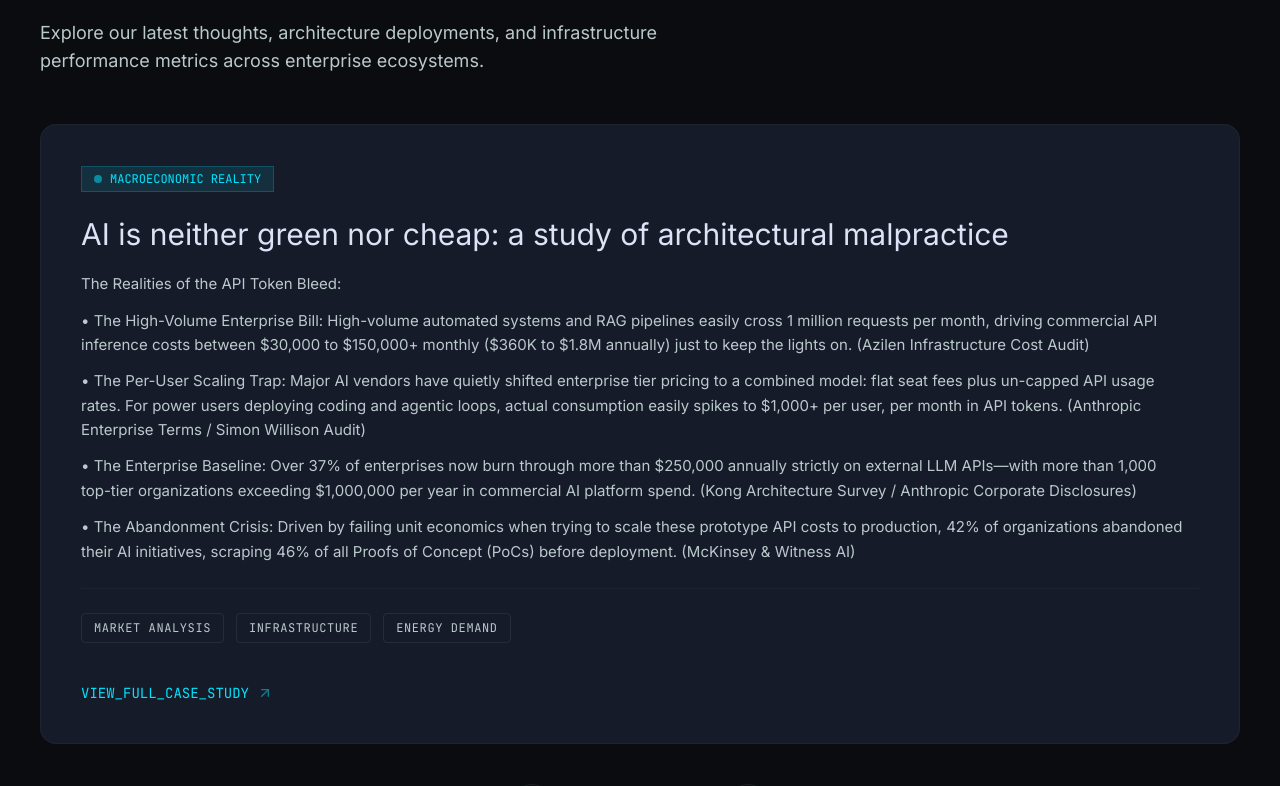
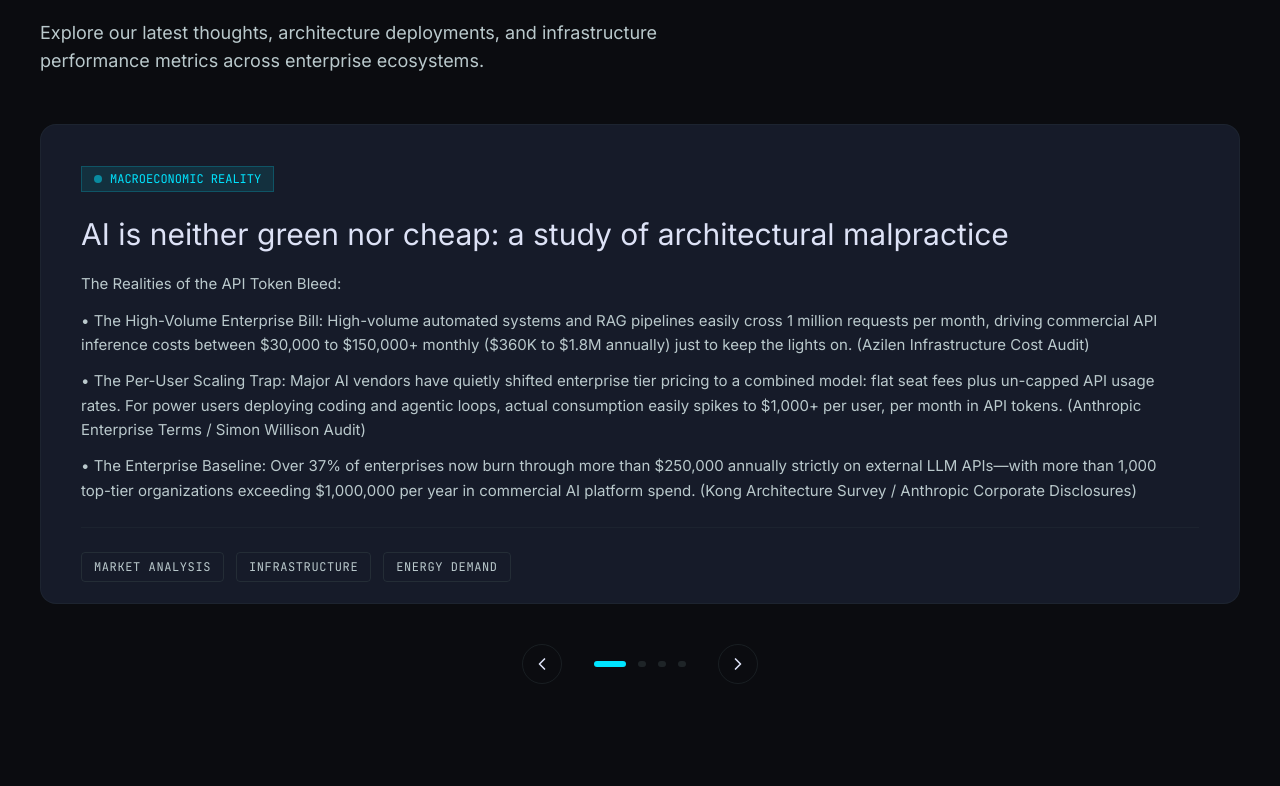
Before and after one commit to opensourcepundits/dot42, a React (Vite) app: page / in a window 1280 px wide. Shown: the part 5840-6626 px from the top of the page. Built offline with nearby package versions, Linux system fonts and the light colour scheme.

Commit message:
case studies

```diff
--- a/src/components/CaseStudies.tsx
+++ b/src/components/CaseStudies.tsx
@@ -106,7 +106,7 @@
     title: "AI is neither green nor cheap: a study of architectural malpractice",
     metric: "Macroeconomic Reality",
     description:
-      "The Realities of the API Token Bleed:\n\n• The High-Volume Enterprise Bill: High-volume automated systems and RAG pipelines easily cross 1 million requests per month, driving commercial API inference costs between $30,000 to $150,000+ monthly ($360K to $1.8M annually) just to keep the lights on. (Azilen Infrastructure Cost Audit)\n\n• The Per-User Scaling Trap: Major AI vendors have quietly shifted enterprise tier pricing to a combined model: flat seat fees plus un-capped API usage rates. For power users deploying coding and agentic loops, actual consumption easily spikes to $1,000+ per user, per month in API tokens. (Anthropic Enterprise Terms / Simon Willison Audit)\n\n• The Enterprise Baseline: Over 37% of enterprises now burn through more than $250,000 annually strictly on external LLM APIs—with more than 1,000 top-tier organizations exceeding $1,000,000 per year in commercial AI platform spend. (Kong Architecture Survey / Anthropic Corporate Disclosures)\n\n• The Abandonment Crisis: Driven by failing unit economics when trying to scale these prototype API costs to production, 42% of organizations abandoned their AI initiatives, scraping 46% of all Proofs of Concept (PoCs) before deployment. (McKinsey & Witness AI)",
+      "The Realities of the API Token Bleed:\n\n• The High-Volume Enterprise Bill: High-volume automated systems and RAG pipelines easily cross 1 million requests per month, driving commercial API inference costs between $30,000 to $150,000+ monthly ($360K to $1.8M annually) just to keep the lights on. (Azilen Infrastructure Cost Audit)\n\n• The Per-User Scaling Trap: Major AI vendors have quietly shifted enterprise tier pricing to a combined model: flat seat fees plus un-capped API usage rates. For power users deploying coding and agentic loops, actual consumption easily spikes to $1,000+ per user, per month in API tokens. (Anthropic Enterprise Terms / Simon Willison Audit)\n\n• The Enterprise Baseline: Over 37% of enterprises now burn through more than $250,000 annually strictly on external LLM APIs—with more than 1,000 top-tier organizations exceeding $1,000,000 per year in commercial AI platform spend. (Kong Architecture Survey / Anthropic Corporate Disclosures)",
     tags: ["Market Analysis", "Infrastructure", "Energy Demand"],
     image: "https://images.unsplash.com/photo-1551288049-bebda4e38f71?auto=format&fit=crop&q=80&w=2070",
     article: ARTICLE_CONTENT
@@ -116,22 +116,13 @@
     title: "Small custom models are the way to go",
     metric: "80% Workload",
     description:
-      "Why 2026 marks the turning point toward Small Language Models (SLMs) to handle complex routine enterprise tasks efficiently.",
+      "• The Challenge: Businesses are increasingly frustrated by the bloated infrastructure and unpredictable costs of general-purpose models, which often process unnecessary data and struggle with highly specialized, domain-specific tasks.\n\n• The Solution: We transitioned workflows to lean, custom-trained Small Language Models (SLMs) fine-tuned on curated industry datasets, enabling high-performance inference that runs entirely on cost-effective, edge-ready hardware.\n\n• The Impact: Achieved a 90% reduction in infrastructure overhead and 4x faster response times, while significantly boosting task-specific accuracy and ensuring total data sovereignty.",
     tags: ["SLMs", "Enterprise AI", "Cost Optimization"],
     image: "https://images.unsplash.com/photo-1587620962725-abab7fe55159?auto=format&fit=crop&q=80&w=1931",
     article: ARTICLE_2_CONTENT
   },
   {
     id: 3,
-    title: "Slashing Verification Costs via Multi-Agent Workflows",
-    metric: "-85% Review Time",
-    description:
-      "• The Challenge: A top-tier legal firm was manually auditing thousands of documents against precedents using standard commercial LLMs. The high token-count limits and latency drastically raised the cost per case without guaranteeing deterministic accuracy.\n\n• The Solution: We deployed an air-gapped, customized semantic processing pipeline anchored directly to their internal document repository via standard MCP servers, orchestrated by a robust multi-agent network.\n\n• The Impact: Reduced legal review hours by 85% while fully preserving client confidentiality through strict, role-based tool restrictions and exclusively private local inference.",
-    tags: ["Multi-Agent Networks", "Data Sovereignty", "Legal Tech"],
-    image: "https://images.unsplash.com/photo-1589829085413-56de8ae18c73?auto=format&fit=crop&q=80&w=2070",
-  },
-  {
-    id: 4,
     title: "Deterministic Vision Pipelines for High-Speed Manufacturing",
     metric: "$2.4M Annual Savings",
     description:
@@ -140,7 +131,7 @@
     image: "https://images.unsplash.com/photo-1581091226825-a6a2a5aee158?auto=format&fit=crop&q=80&w=2070",
   },
   {
-    id: 5,
+    id: 4,
     title: "Preemptive Churn Interception via Behavioral Analytics",
     metric: "+22% LTV Retention",
     description:
@@ -195,7 +186,7 @@
           </div>
         </div>
 
-        <div className="relative overflow-hidden bg-surface-container-low border border-outline-variant/20 rounded-lg">
+        <div className="relative overflow-hidden bg-surface-container-low border border-outline-variant/20 rounded-lg min-h-[550px] lg:min-h-[480px]">
           <AnimatePresence mode="wait">
             <motion.div
               key={currentIndex}
@@ -203,9 +194,9 @@
               animate={{ opacity: 1, x: 0 }}
               exit={{ opacity: 0, x: -20 }}
               transition={{ duration: 0.4, ease: "easeInOut" }}
-              className="flex flex-col h-full"
+              className="flex flex-col h-full absolute inset-0"
             >
-              <div className="p-8 md:p-10 flex flex-col justify-between h-full">
+              <div className="p-8 md:p-10 flex flex-col justify-between h-full overflow-y-auto">
                 <div>
                   <div className="inline-flex items-center gap-2 px-3 py-1 bg-primary-container/10 border border-primary-container/20 text-primary-container font-data-metric text-xs uppercase mb-6">
                     <span className="w-2 h-2 bg-primary-container rounded-full animate-pulse"></span>
```
